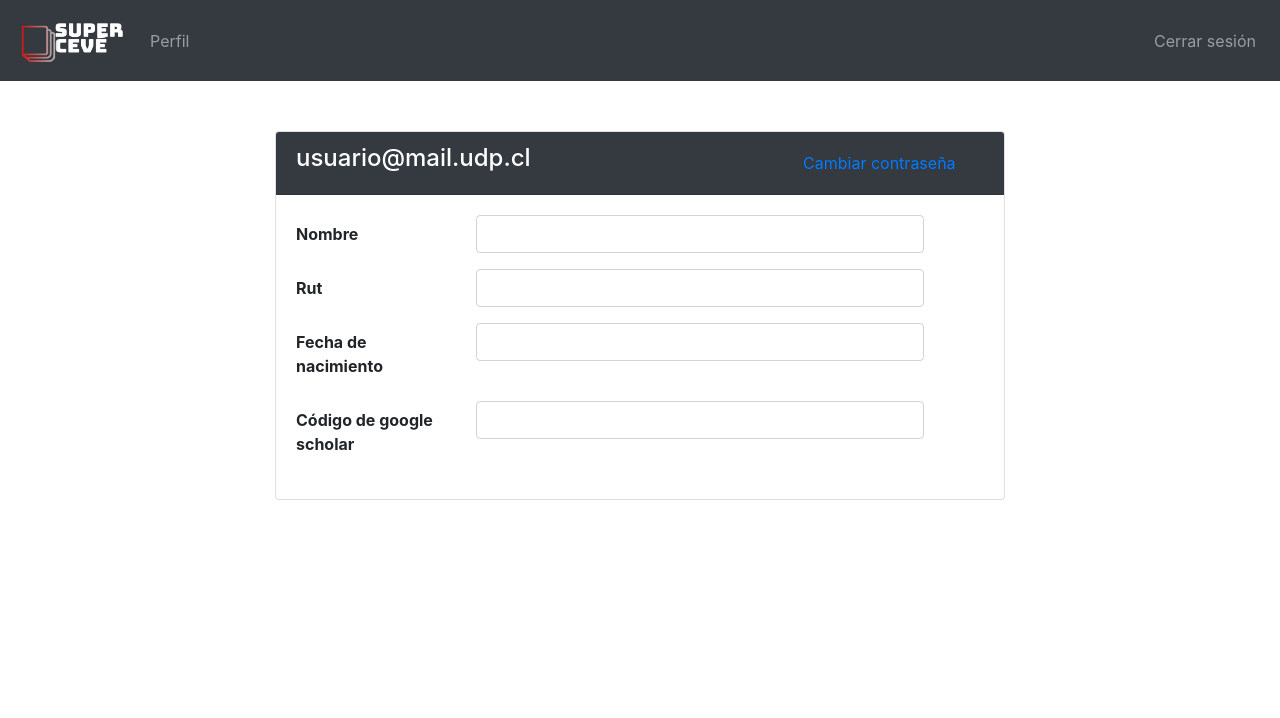
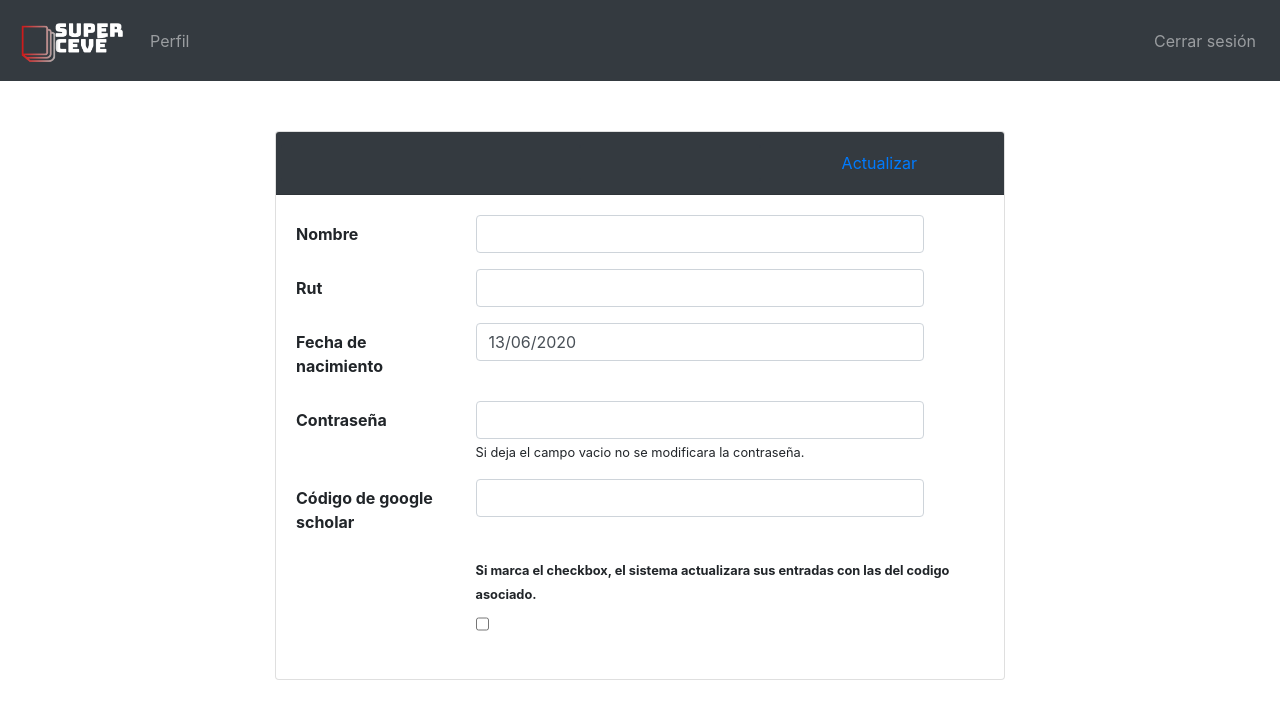
Before and after one commit to Bishuu1/SuperCeveFrontend, a React (Create React App) app: page /perfil in a window 1280 px wide. Shown: the top 718 px of the page. Built offline with nearby package versions, Linux system fonts and the light colour scheme; sample sign-in values are in the browser's storage.

Commit message:
UPDATE: Correcciones de textos y cosas pequeñas.

```diff
--- a/src/content/Home/index.js
+++ b/src/content/Home/index.js
@@ -1,7 +1,7 @@
 import React from 'react';
 
 const Home = () => {
-  return <div>Home</div>;
+  return <div></div>;
 };
 
 export default Home;
--- a/src/content/Profile/index.js
+++ b/src/content/Profile/index.js
@@ -5,6 +5,7 @@ import { AppContext } from '../../app/AppContext';
 import UsersAPI from '../Users/users-api';
 import { useHistory } from 'react-router-dom';
 import { showToast } from '../../components/common/Toast';
+import moment from 'moment';
 
 const Profile = () => {
   const { user } = useContext(AppContext);
@@ -13,11 +14,24 @@ const Profile = () => {
     initialValues: {
       Nombre: user?.user.Nombre,
       Rut: user?.user.Rut,
-      FechaNacimiento: user?.user.FechaNacimiento,
+      FechaNacimiento: moment(user?.user.FechaNacimiento).format('DD/MM/YYYY'),
       LinkGoogleScholar: user?.user.LinkGoogleScholar,
+      updateScholar: false,
+      Contraseña: '',
     },
     onSubmit: (values) => {
-      UsersAPI.updateUser(user.user._id, values)
+      UsersAPI.updateUser(
+        user.user._id,
+        values.Contraseña
+          ? values
+          : {
+              Nombre: values.Nombre,
+              Rut: values.Rut,
+              FechaNacimiento: values.FechaNacimiento,
+              LinkGoogleScholar: values.LinkGoogleScholar,
+              updateScholar: values.updateScholar,
+            }
+      )
         .then((response) => response.UsuarioUpdated)
         .then((us) => {
           console.log(us);
@@ -55,7 +69,7 @@ const Profile = () => {
                   className="card bg-dark text-white col-md-5"
                   style={{ border: '0pt' }}
                 >
-                  <h4>usuario@mail.udp.cl</h4>
+                  <h4>{user.user?.CorreoUsuario}</h4>
                 </div>
 
                 <div
@@ -73,7 +87,7 @@ const Profile = () => {
                     onClick={formik.handleSubmit}
                   >
                     {' '}
-                    Cambiar contraseña
+                    Actualizar
                   </Button>
                 </div>
               </Row>
@@ -122,6 +136,24 @@ const Profile = () => {
 
                 <Form.Group as={Row}>
                   <Form.Label column sm="3">
+                    Contraseña
+                  </Form.Label>
+                  <Col sm="8">
+                    <Form.Control
+                      name="Contraseña"
+                      onChange={formik.handleChange}
+                      value={formik.values.Contraseña}
+                    />
+                  </Col>
+                  <Col xs={{ offset: 3 }}>
+                    <small>
+                      Si deja el campo vacio no se modificara la contraseña.
+                    </small>
+                  </Col>
+                </Form.Group>
+
+                <Form.Group as={Row}>
+                  <Form.Label column sm="3">
                     Código de google scholar
                   </Form.Label>
                   <Col sm="8">
@@ -132,6 +164,24 @@ const Profile = () => {
                     />
                   </Col>
                 </Form.Group>
+                <Row>
+                  <Col sm={{ offset: 3 }}>
+                    <Form.Group>
+                      <small>
+                        <strong>
+                          Si marca el checkbox, el sistema actualizara sus
+                          entradas con las del codigo asociado.
+                        </strong>
+                      </small>
+                      <Form.Control
+                        type="checkbox"
+                        name="updateScholar"
+                        onChange={formik.handleChange}
+                        value={formik.values.LinkGoogleScholar}
+                      />
+                    </Form.Group>
+                  </Col>
+                </Row>
               </Form>
             </div>
           </Card>
--- a/src/content/SetEntries/index.js
+++ b/src/content/SetEntries/index.js
@@ -1206,7 +1206,7 @@ const SetEntries = () => {
                                 </th>
                                 <th scope="col">Nombre conferencia</th>
                                 <th scope="col">Autores</th>
-                                <th scope="col">Intervao página</th>
+                                <th scope="col">Intervalo página</th>
                                 <th scope="col">Fecha</th>
                               </tr>
                             </thead>
@@ -1242,7 +1242,7 @@ const SetEntries = () => {
                                     </th>
                                     <td>{entrie.NombreEntrada}</td>
                                     <td>{entrie.Autores}</td>
-                                    <td>{entrie.IntervaloPagina}</td>
+                                    <td>{entrie.IntervaloPaginas}</td>
                                     <td>
                                       {entrie.FechaEntrada !== null ? (
                                         <Moment format="D MMM YYYY" withTitle>
--- a/src/content/Users/AddUser/index.js
+++ b/src/content/Users/AddUser/index.js
@@ -56,11 +56,6 @@ const AddUser = () => {
                 .required('Ingrese usuario'),
               Contraseña: Yup.string().required('Ingrese contraseña'),
               NivelAcceso: Yup.string().required('Escoja el nivel de accceso'),
-              Rut: Yup.string().required('Rut requerido'),
-              FechaNacimiento: Yup.string().required(
-                'Fecha de nacimiento requerida'
-              ),
-              LinkGoogleScholar: Yup.string().required('Ingrese id del perfil'),
             })}
             onSubmit={handleSubmit}
           >
--- a/src/content/Users/EditUser/index.js
+++ b/src/content/Users/EditUser/index.js
@@ -7,6 +7,7 @@ import { useHistory, useParams } from 'react-router-dom';
 import UsersAPI from '../users-api';
 import { showToast } from '../../../components/common/Toast';
 import { AppContext } from '../../../app/AppContext';
+import moment from 'moment';
 const AddUser = () => {
   const history = useHistory();
   const [user, setUser] = useState(null);
@@ -56,10 +57,10 @@ const AddUser = () => {
               initialValues={{
                 Nombre: user.Nombre ? user.Nombre : '',
                 NivelAcceso: user.NivelAcceso ? user.NivelAcceso : '',
-                Contraseña: user.Contraseña ? user.Contraseña : '',
+                Contraseña: '',
                 Rut: user.Rut ? user.Rut : '',
                 FechaNacimiento: user.FechaNacimiento
-                  ? user.FechaNacimiento
+                  ? moment(user.FechaNacimiento).format('DD/MM/YYYY')
                   : '',
                 LinkGoogleScholar: user.LinkGoogleScholar
                   ? user.LinkGoogleScholar
@@ -71,16 +72,8 @@ const AddUser = () => {
                 CorreoUsuario: Yup.string()
                   .email('Formato incorrecto')
                   .required('Ingrese usuario'),
-                Contraseña: Yup.string().required('Ingrese contraseña'),
                 NivelAcceso: Yup.string().required(
                   'Escoja el nivel de accceso'
-                ),
-                Rut: Yup.string().required('Rut requerido'),
-                FechaNacimiento: Yup.string().required(
-                  'Fecha de nacimiento requerida'
-                ),
-                LinkGoogleScholar: Yup.string().required(
-                  'Ingrese id del perfil'
                 ),
               })}
               onSubmit={handleSubmit}
@@ -91,7 +84,12 @@ const AddUser = () => {
                     <Input type="text" name="Nombre" label="Nombre" />
                   </Col>
                   <Col sm={{ span: 5, offset: 2 }}>
-                    <Input type="text" name="Contraseña" label="Contraseña" />
+                    <Input
+                      type="text"
+                      name="Contraseña"
+                      label="Contraseña"
+                      extra="Si deja vacio el campo no se modificara la contraseña."
+                    />
                   </Col>
                 </Row>
                 <Row>
@@ -144,7 +142,7 @@ const AddUser = () => {
                         </Button>
                       </Col>
                       <Col sm={{ span: 6, offset: 2 }}>
-                        <Button type="submit">Crear usuario</Button>
+                        <Button type="submit">Editar usuario</Button>
                       </Col>
                     </Row>
                   </Col>
```
